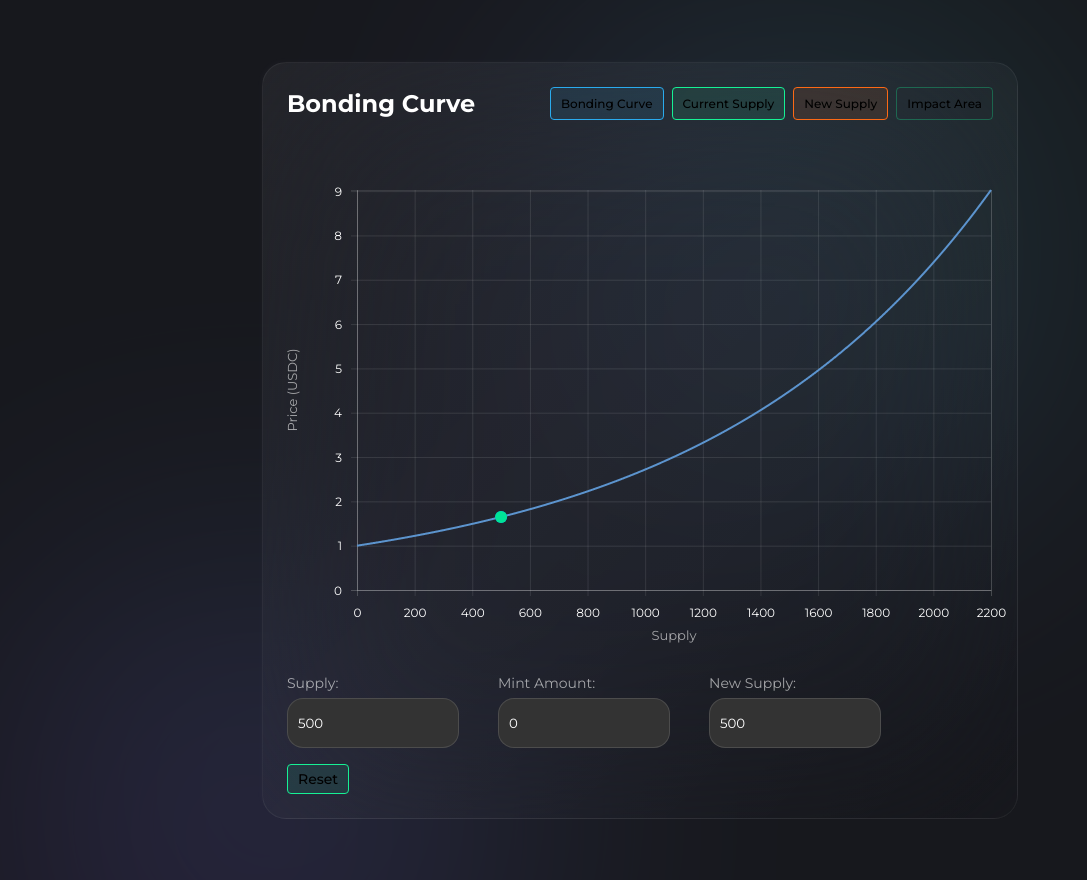
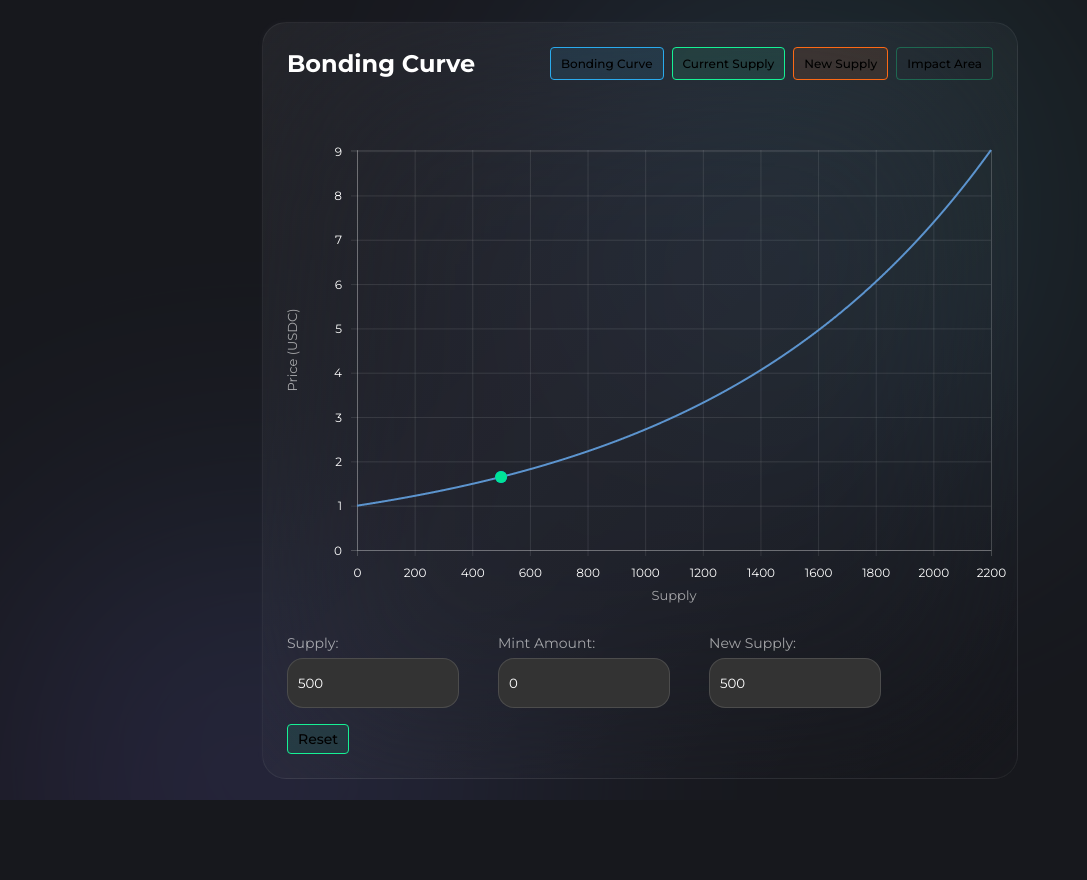
Before and after one commit to antisyst/trade_chart, a Next.js app: page / in a window 1280 px wide. Shown: the whole page, without its empty margins (0-1087 px from the left). After the commit the page ends 800 px from the top, so only its background shows below. Built offline with nearby package versions, Linux system fonts and the light colour scheme.

Commit message:
Update globals.scss

```diff
--- a/src/styles/globals.scss
+++ b/src/styles/globals.scss
@@ -30,8 +30,11 @@ body {
   align-items: center;
   justify-content: center;
   width: 100%;
-  height: 110vh;
-  min-height: 100vh;
+  height: 100vh;
+
+  @media (max-width: 768px) {
+    height: 110vh;
+  }
 }
 
 * {
```
